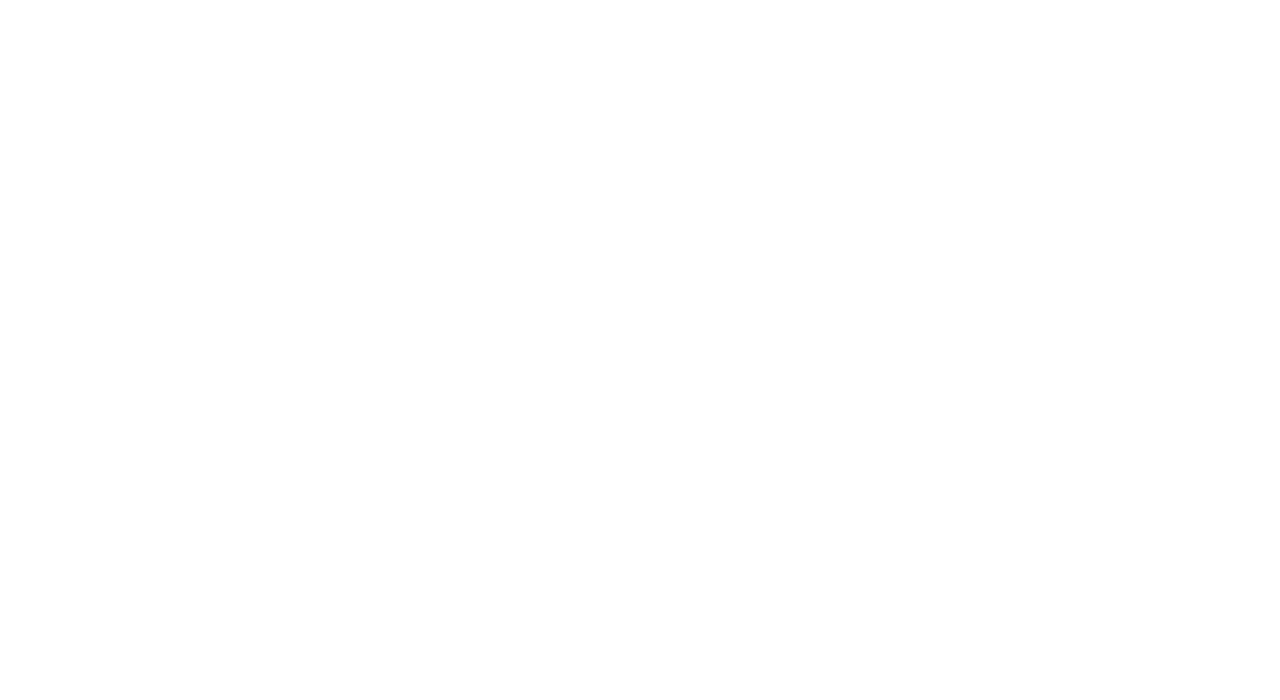
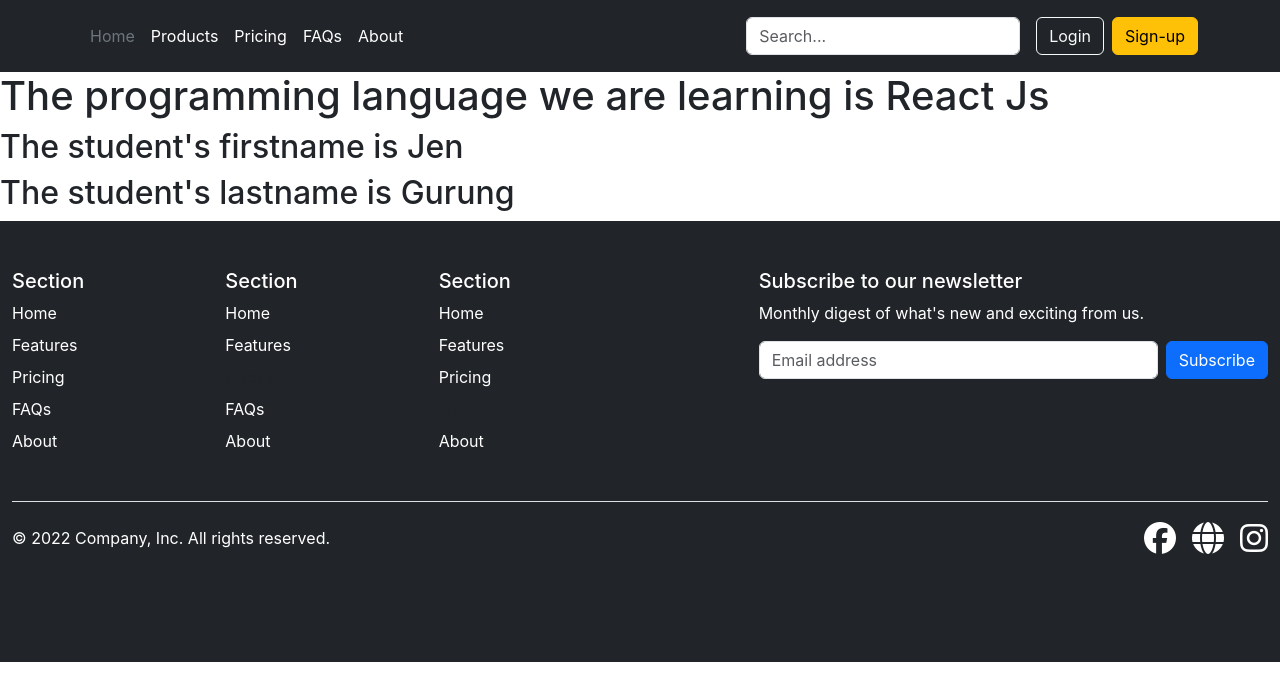
Before and after one commit to Jengrg01/React, a React (Create React App) app: page /context in a window 1280 px wide. Before the commit this address had no page. Shown: the top 700 px of the page. Built offline with nearby package versions, Linux system fonts and the light colour scheme.

Commit message:
usecontext and createcontext

```diff
--- a/src/Myroute.js
+++ b/src/Myroute.js
@@ -10,6 +10,7 @@
 import Productdetail from './pages/Productdetail'
 import Cart from './pages/Cart'
 import Register from './pages/Register'
+import Show from './context/Show'
 
 const Myroute = () => {
   return (
@@ -25,6 +26,7 @@
               <Route path='/productdetails/:productId' element={<Productdetail/>}/>
               <Route path = '/cart' element = {<Cart/>}/>
               <Route path = '/register' element = {<Register/>}/>
+               <Route path = '/context' element = {<Show/>}/>
             </Route>
         </Routes>
     </Router>
--- /dev/null
+++ b/src/context/ComA.jsx
@@ -0,0 +1,19 @@
+import React from 'react'
+import ComB from './ComB'
+
+const ComA = () => {
+  return (
+    <>
+    <ComB />
+    </>
+  )
+}
+// const ComA = ({data}) => {
+//   return (
+//     <>
+//     <ComB data={data}/>
+//     </>
+//   )
+// }
+
+export default ComA
--- /dev/null
+++ b/src/context/ComB.jsx
@@ -0,0 +1,19 @@
+import React from 'react'
+import ComC from './ComC'
+// const ComB = ({data}) => {
+//   return (
+//     <>
+//     <ComC data={data}/>
+//     </>
+//   )
+// }
+
+const ComB = () => {
+  return (
+    <>
+    <ComC/>
+    </>
+  )
+}
+
+export default ComB
--- /dev/null
+++ b/src/context/ComC.jsx
@@ -0,0 +1,11 @@
+import React from 'react'
+import ComD from './ComD'
+const ComC = () => {
+  return (
+    <>
+    <ComD/>
+    </>
+  )
+}
+
+export default ComC
--- /dev/null
+++ b/src/context/ComD.jsx
@@ -0,0 +1,14 @@
+import React, { useContext } from 'react'
+import { Global } from './GlobalContextProvider'
+const ComD = () => {
+    const data = useContext(Global)
+  return (
+    <>
+    <h1>The programming language we are learning is {data.language}</h1>
+    <h2>The student's firstname is {data.firstname}</h2>
+    <h2>The student's lastname is {data.lastname}</h2>
+    </>
+  )
+}
+
+export default ComD
--- /dev/null
+++ b/src/context/GlobalContextProvider.js
@@ -0,0 +1,16 @@
+import React,{createContext} from "react";
+export const Global = createContext()
+const GlobalContextProvider =(props)=>{
+    const student = {
+        firstname: 'Jen',
+        lastname: 'Gurung',
+        language: 'React Js'
+    }
+    return(
+
+        <Global.Provider value={student}>
+           {props.children}
+        </Global.Provider>
+    )
+}
+export default GlobalContextProvider
--- /dev/null
+++ b/src/context/Show.jsx
@@ -0,0 +1,17 @@
+import React from 'react'
+import ComA from './ComA'
+import GlobalContextProvider from './GlobalContextProvider'
+// If props was used to display the data in comD from the main parent Show.jsx, it would create a nested child
+// so instead we can use createContext which is a method to make data global and pass throughs components without having manually go through levels such as in props
+const Show = () => {
+  return (
+    <>
+    {/* <ComA data={'React js'}/> instead of using this which is props we use through context */}
+    <GlobalContextProvider>
+      <ComA/>
+    </GlobalContextProvider>
+    </>
+  )
+}
+
+export default Show
```
